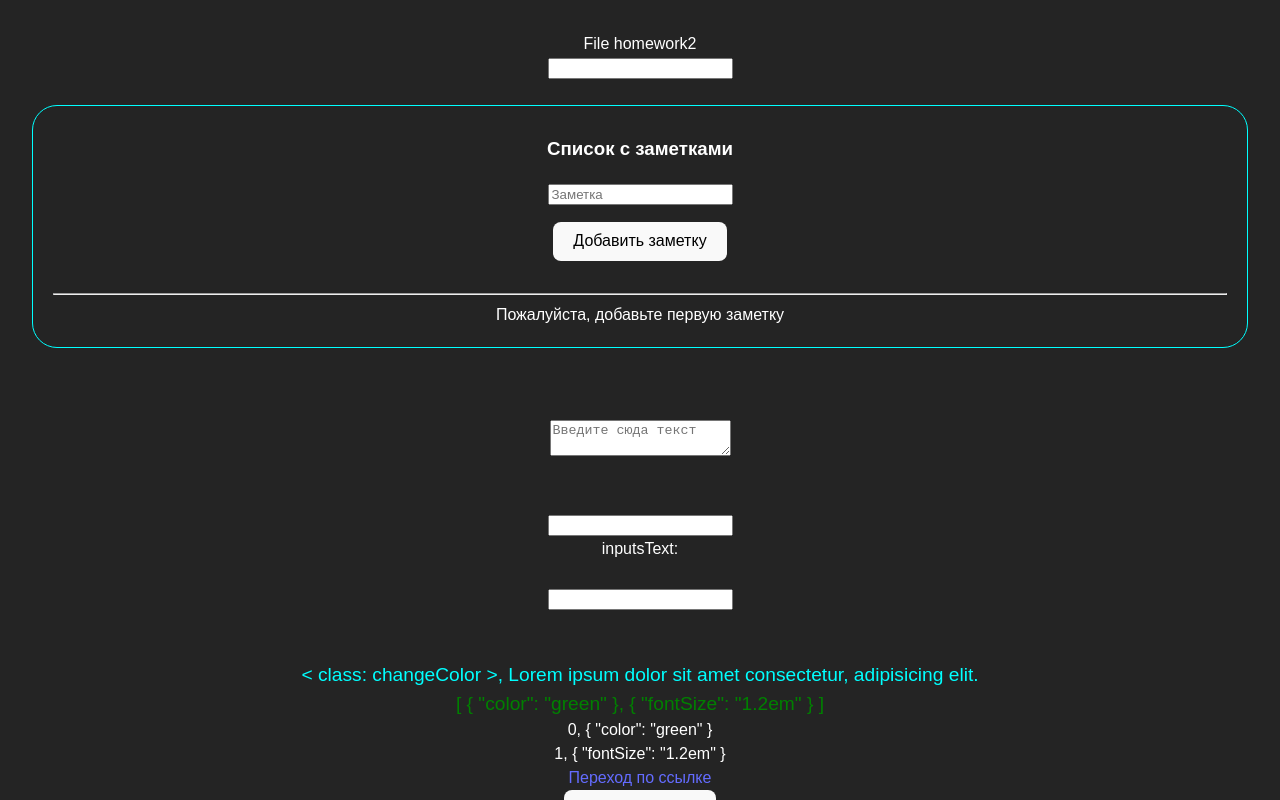
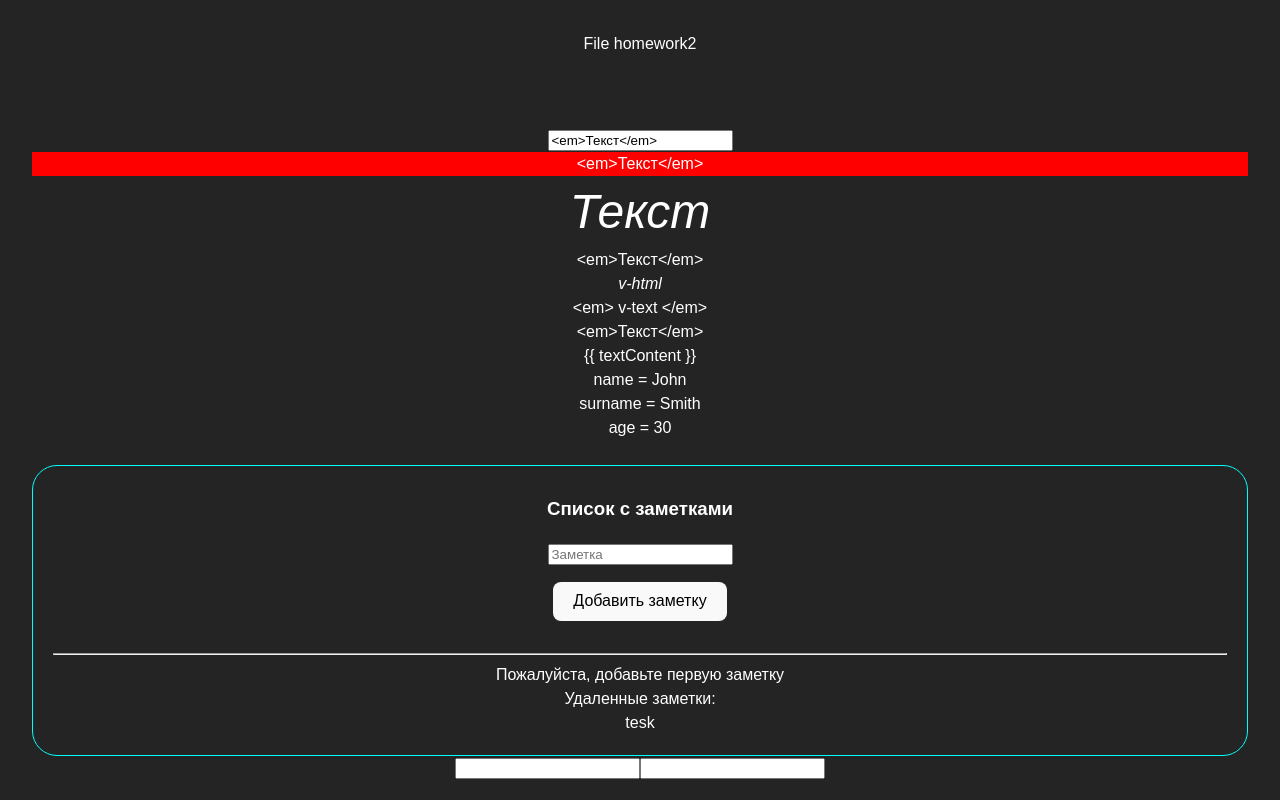
Before and after one commit to belkud/work_with_Vue, a Vue app: page / in a window 1280 px wide. Shown: the top 800 px of the page. Built offline with nearby package versions, Linux system fonts and the light colour scheme; a web font is replaced by a local one.

Commit message:
work with attributes and cycle

```diff
--- a/src/components/HomeWork2.vue
+++ b/src/components/HomeWork2.vue
@@ -1,10 +1,42 @@
 
 <template >
-<div> {{ title }} </div>
 
 
-<input v-model="pop" type="text">
-<div>{{ pop }}</div>
+<div v-text="title" >  </div>
+
+<br>
+<br>
+<br>
+
+<input v-model="textContent" type="text" v-cloak>
+
+<div :class="textContent.length<5 ? isRed : textContent.length<10 ? isOrange : textContent.length<15 ? one : textContent.length>20 ? isRed : one">{{ textContent }}
+</div>
+
+
+<div :style="{fontSize: textContent.length/5 + 'em'}"
+v-html="textContent"
+></div>
+
+<div> {{ textContent }}</div>
+
+<div v-html="'<em> v-html </em>'"></div>
+<div v-text="'<em> v-text </em>'"></div>
+<div v-once>{{ textContent }}</div>
+<div v-pre>{{ textContent }}</div>
+<!--
+<ul>
+    <li class="list" v-for="(value, i) in mass">
+        {{i+1}} + {{ value }}</li>
+</ul>
+
+<ul>
+    <li class="list" v-for="(value) in 5"> {{ value }}</li>
+</ul> -->
+
+
+<div v-for="(val, key) of person">{{key}} = {{ val }}</div>
+
 
 <!--! Список заметок -->
 
@@ -13,23 +45,32 @@
     <h3>Список с заметками</h3>
     <input
     @keypress.enter="addMark" v-model="notes" type="text" placeholder="Заметка"
-    :style="{ color: notes.length > 10 ? 'red' : 'white' }">
-    <ol @click="deleteItem($el)">
-        <li class="list" v-for="(note) in notesArray" >{{ toUpperCase(note) }}<button class="deleteBtn">×</button></li>
+    :style="{
+        color: notes.length < 5 ? 'red' : 'green' }">
+    <ol @click="deleteItem">
+        <li class="list" v-for="(note) in notesArray" >{{ toUpperCase(note) }}<button class="deleteBtn" >×</button></li>
     </ol>
     <button @click="addMark"> Добавить заметку</button>
     <div :style="myDiv">Напишите что-нибудь</div>
     <hr>
-    <div>{{ notesArray.length==0 ? 'Пожалуйста, добавьте первую заметку' : `Количество заметок: ${notesArray.length}`}} </div>
+    <div>{{ countNote==0 ? 'Пожалуйста, добавьте первую заметку' : `Количество заметок: ${countNote}`}} </div>
+
+        <div>Удаленные заметки:</div>
+    <div v-for="value in massWithdeletedNotes">{{ value }}</div>
 </div>
 
 
 
 
 
+<!-- динамическое применение стилей -->
+<input v-model="testModel"
+:style="testModel.length > 5 ? { color: 'red' } : { color: 'orange' }"
+></input>
 
-
-
+<!-- динамическое применение класса -->
+<input v-model="testModel"
+:class="testModel.length > 5 ? isOrange : isRed"></input>
 
 
 <br>
@@ -90,7 +131,10 @@
 
 
 
-
+    <!-- :class="secondText.length > 5 ? one : two" -->
+<input type="text" v-model="secondText"
+:class="{one}"
+>
 
 
 <!-- создать две кнопки с разными слотс -->
@@ -126,21 +170,74 @@
 
 
 <script setup lang="ts">
-import { ref } from 'vue'
+import { ref, watch, computed } from 'vue'
 
-let pop = ref('')
+let person =ref({
+    name: 'John',
+    surname: 'Smith',
+    age: 30
+})
+
+// let mass = ref(['первый', 'второй', 'третий'])
+
+let one = ref('redBackground')
+
+
+ let secondText = ref('')
+
+let isRed = ref('isRedClass')
+let isOrange = ref('isOrangeClass')
+
+let testModel = ref('')
+
+
+let countNote = ref(0)
+watch(countNote,(oldVal, newVal)=>{
+    // console.log(`было: ${newVal}, стало:${oldVal}`);
+})
+
+const price1 = ref(100)
+const price2 = ref(90)
+const price3 = ref(120)
+
+
+const totalPrice = computed(()=>{
+    return price1.value + price2.value + price3.value
+})
+console.log(totalPrice.value);
+
+
+
+
+
+
+
+
+
+
+
+let textContent = ref('<em>Текст</em> ')
 const myDiv = ref({color:'transparent'});
+
+
+
 
 
 let notes = ref('')
 let notesArray = ref<string[]>([])
+let massWithdeletedNotes = ref(['tesk'])
+console.log(massWithdeletedNotes.value);
+
+
 function addMark () {
-    // console.log('Событие:', event.type);
-console.log(notesArray.value);
+    myDiv.value.color = 'red'
+setTimeout(()=> {
+    myDiv.value.color = 'transparent'
+},1000)
 
-    myDiv.value.color = 'red'
 
     if (notes.value != '') {
+        countNote.value++
         notesArray.value.push(notes.value)
         myDiv.value.color = 'transparent'
     }
@@ -148,37 +245,22 @@ console.log(notesArray.value);
     notes.value = ''
 }
 
-function deleteItem (index:number) {
-    notesArray.value.splice(index,1)
-}
+
 function toUpperCase (note:string) {
     return note.toUpperCase()
 }
 
 // второй вариант
-// function deleteItem2 (e:any) {
-//     if (e.target.nodeName == 'BUTTON') {
-//         e.target.closest('li').remove()
-//     }
+function deleteItem (e:any) {
+    if (e.target.nodeName == 'BUTTON') {
+        e.target.closest('li').remove()
+        massWithdeletedNotes.value.push(e.target.closest('li').innerText)
+        console.log(massWithdeletedNotes.value);
+        console.log(e.target.closest('li').innerText);
 
-//     console.log(e.target.nodeName);
-
-// }
-
-// function clearInput(e:any) {
-//     if (e.key == 'Enter') {
-//         addMark()
-//         notes.value = ''
-//     }
-
-// }
-
-
-
-
-
-
-
+        countNote.value--
+    }
+}
 
 
 
@@ -304,24 +386,42 @@ showSwithcer()
     border: 1px solid transparent;
     list-style-position: inside;
     text-align: left;
+    position: relative;
+    background-color: gray;
+    margin-top: 10px;
+    border-radius: 5px;
 }
 .list:hover {
-    background-color: gray;
-    border: 1px solid aqua;
+    /* border: 1px solid aqua; */
+    background-color: rgb(181, 58, 99);
 }
 .deleteBtn {
     border: 1px solid aqua;
     background: red;
     padding: 0em 0em;
     font-size: 1em;
-    margin-left: 50px;
     border-radius: 2px;
     width: 20px;
+    position: absolute;
+    top: 10%;
+    left: calc(100% - 20px);
 }
-    .isRed {
+    .isRedClass {
         color: red;
     }
-    .isTransparent {
-        color: transparent;
+
+    .isOrangeClass {
+        color: orange;
     }
+
+.redBackground {
+    background: red;
+}
+.greenBackground {
+    background: greenyellow;
+}
+
+[v-cloak] {
+    display: none;
+}
 </style>
```
